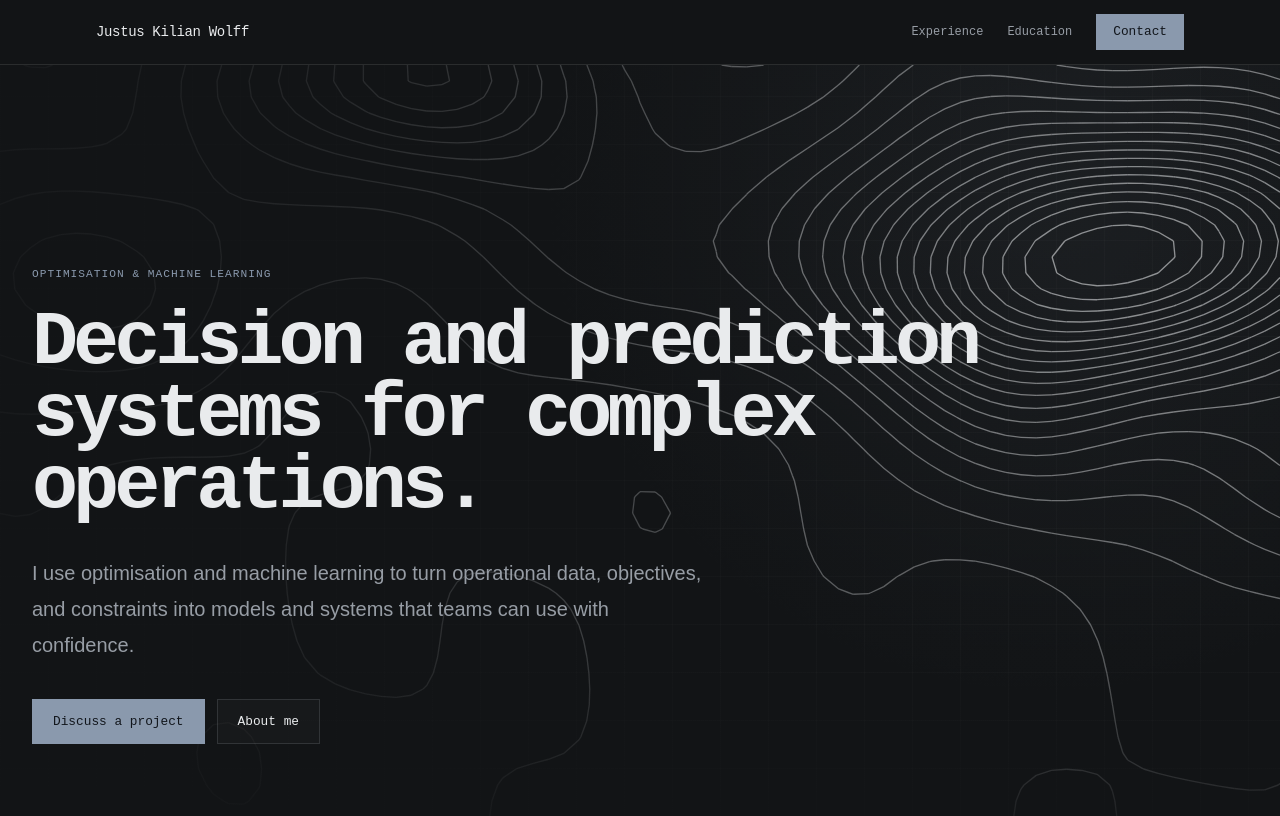
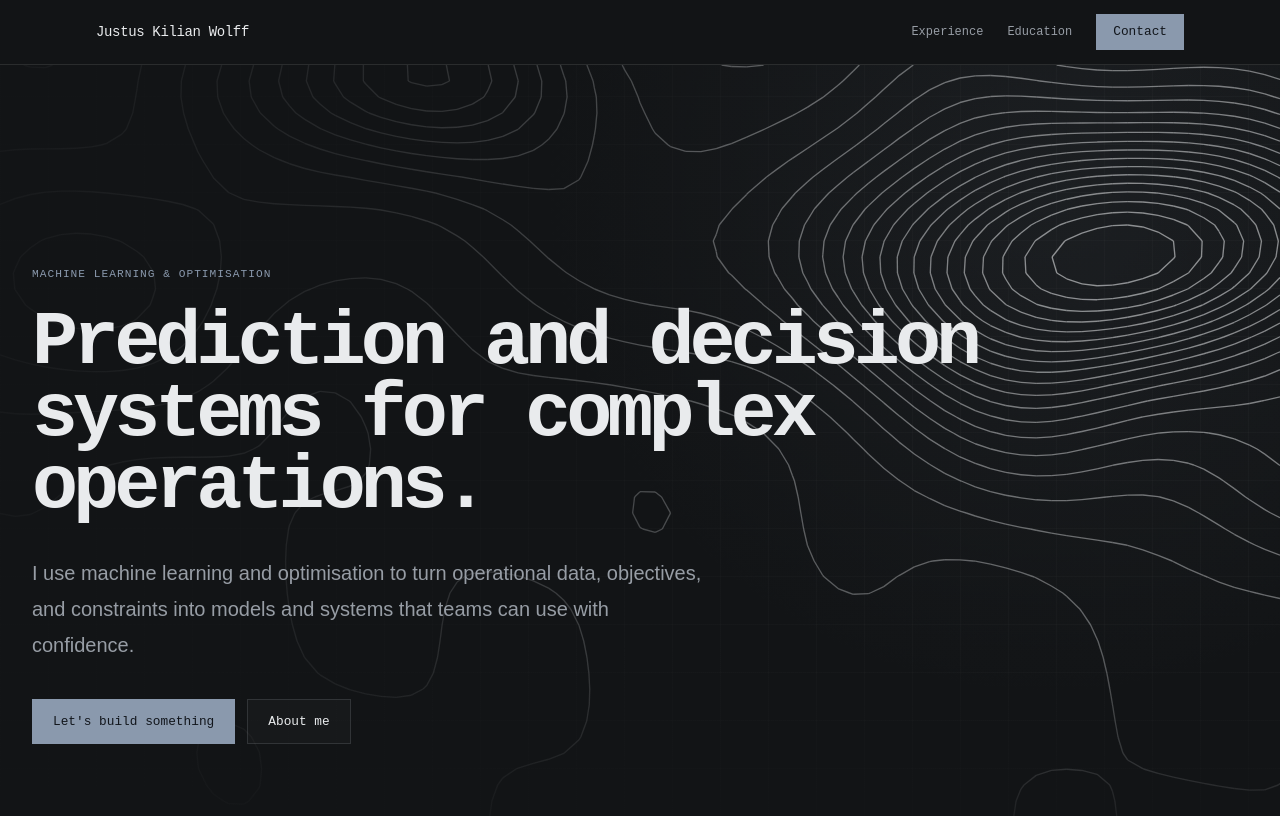
Before and after one commit to justuskilianwolff/personal-portfolio-website, a SvelteKit app: page / in a window 1280 px wide. Shown: the top 816 px of the page. Built offline with nearby package versions, Linux system fonts and the light colour scheme.

Commit message:
Update portfolio messaging and social metadata

```diff
--- a/src/lib/OgCard.svelte
+++ b/src/lib/OgCard.svelte
@@ -20,13 +20,13 @@
 
 	<div class="relative z-10 flex h-full flex-col px-[72px] pt-[68px] pb-[58px]">
 		<p class="text-accent font-mono text-[16px] font-medium tracking-[0.09em] uppercase">
-			Optimisation & machine learning
+			Machine learning & optimisation
 		</p>
 
 		<h1
 			class="mt-[54px] max-w-[690px] font-mono text-[50px] leading-[0.96] font-semibold tracking-[-0.065em]"
 		>
-			Decision and prediction<br />systems for complex<br />operations.
+			Prediction and decision<br />systems for complex<br />operations.
 		</h1>
 
 		<div class="border-border mt-auto flex items-end justify-between border-t pt-[24px]">
--- a/src/routes/+layout.svelte
+++ b/src/routes/+layout.svelte
@@ -5,6 +5,16 @@
 
 	let { children } = $props();
 </script>
+
+<svelte:head>
+	<meta property="og:type" content="website" />
+	<meta property="og:image" content="https://justuskilianwolff.com/og-image.png" />
+	<meta property="og:image:width" content="1200" />
+	<meta property="og:image:height" content="630" />
+	<meta property="og:image:alt" content="Justus Kilian Wolff — Machine learning and optimisation" />
+	<meta name="twitter:card" content="summary_large_image" />
+	<meta name="twitter:image" content="https://justuskilianwolff.com/og-image.png" />
+</svelte:head>
 
 <a
 	href="#main-content"
--- a/src/routes/+page.svelte
+++ b/src/routes/+page.svelte
@@ -52,30 +52,23 @@
 </script>
 
 <svelte:head>
-	<title>Justus Wolff | Optimisation & ML</title>
+	<title>Justus Wolff | Machine Learning & Optimisation</title>
 	<meta
 		name="description"
-		content="Independent optimisation and machine learning engineer building forecasting, planning, scheduling, and decision systems for complex operations."
+		content="Independent machine-learning and optimisation engineer building forecasting, planning, scheduling, and operational decision systems."
 	/>
 	<link rel="canonical" href="https://justuskilianwolff.com/" />
-	<meta property="og:type" content="website" />
-	<meta property="og:title" content="Decision and prediction systems for complex operations" />
+	<meta property="og:title" content="Prediction and decision systems for complex operations" />
 	<meta
 		property="og:description"
-		content="Optimisation and machine learning for forecasting, planning, and operational decision-making."
+		content="Machine learning and optimisation for forecasting, planning, and operational decision-making."
 	/>
 	<meta property="og:url" content="https://justuskilianwolff.com/" />
-	<meta property="og:image" content="https://justuskilianwolff.com/og-image.png" />
-	<meta property="og:image:width" content="1200" />
-	<meta property="og:image:height" content="630" />
-	<meta property="og:image:alt" content="Justus Kilian Wolff — Optimisation and machine learning" />
-	<meta name="twitter:card" content="summary_large_image" />
-	<meta name="twitter:title" content="Decision and prediction systems for complex operations" />
+	<meta name="twitter:title" content="Prediction and decision systems for complex operations" />
 	<meta
 		name="twitter:description"
-		content="Optimisation and machine learning for forecasting, planning, and operational decision-making."
+		content="Machine learning and optimisation for forecasting, planning, and operational decision-making."
 	/>
-	<meta name="twitter:image" content="https://justuskilianwolff.com/og-image.png" />
 </svelte:head>
 
 <!-- Hero -->
@@ -101,14 +94,14 @@
 		class="relative z-10 mx-auto flex min-h-svh max-w-[90rem] flex-col justify-center px-5 py-16 sm:px-8 sm:py-20 lg:py-24"
 	>
 		<div class="max-w-full translate-y-[5vh]">
-			<p class="eyebrow">Optimisation & machine learning</p>
+			<p class="eyebrow">Machine learning & optimisation</p>
 			<h1
 				class="mt-6 max-w-full font-mono text-[clamp(3rem,6vw,5.55rem)] leading-[0.94] font-semibold tracking-[-0.065em]"
 			>
-				Decision and prediction systems for complex operations.
+				Prediction and decision systems for complex operations.
 			</h1>
 			<p class="text-muted mt-8 max-w-2xl text-lg leading-8 sm:text-xl sm:leading-9">
-				I use optimisation and machine learning to turn operational data, objectives, and
+				I use machine learning and optimisation to turn operational data, objectives, and
 				constraints into models and systems that teams can use with confidence.
 			</p>
 			<div class="mt-9 flex flex-wrap gap-3">
@@ -116,7 +109,7 @@
 					class="button-primary px-5 py-3"
 					href="mailto:hi@justuskilianwolff.com?subject=Project%20enquiry"
 				>
-					Discuss a project
+					Let's build something
 				</a>
 				<a class="button-secondary px-5 py-3" href="#profile">About me</a>
 			</div>
@@ -250,10 +243,10 @@
 				</p>
 			</div>
 			<div class="mt-10 lg:mt-0">
-				<h2 class="section-heading">Have a prediction or decision system worth improving?</h2>
+				<h2 class="section-heading">Have a prediction or decision system worth building?</h2>
 				<p class="text-muted mt-6 max-w-2xl text-lg leading-8">
 					Tell me what you are trying to forecast, plan, or improve. You do not need to know whether
-					machine learning or optimisation is the right approach, because we’ll figure it out
+					machine learning or optimisation is the right approach, because we'll figure it out
 					together :)
 				</p>
 				<a
--- a/src/routes/education/+page.svelte
+++ b/src/routes/education/+page.svelte
@@ -15,19 +15,12 @@
 		property="og:description"
 		content="Academic background in operational research, data science, industrial engineering, statistics, and machine learning."
 	/>
-	<meta property="og:type" content="website" />
 	<meta property="og:url" content="https://justuskilianwolff.com/education" />
-	<meta property="og:image" content="https://justuskilianwolff.com/og-image.png" />
-	<meta property="og:image:width" content="1200" />
-	<meta property="og:image:height" content="630" />
-	<meta property="og:image:alt" content="Justus Kilian Wolff — Optimisation and machine learning" />
-	<meta name="twitter:card" content="summary_large_image" />
 	<meta name="twitter:title" content="Education | Justus Kilian Wolff" />
 	<meta
 		name="twitter:description"
 		content="Academic background in operational research, data science, industrial engineering, statistics, and machine learning."
 	/>
-	<meta name="twitter:image" content="https://justuskilianwolff.com/og-image.png" />
 </svelte:head>
 
 <div class="mx-auto max-w-5xl px-5 py-20 sm:px-8 sm:py-28">
--- a/src/routes/experience/+page.svelte
+++ b/src/routes/experience/+page.svelte
@@ -23,19 +23,12 @@
 		property="og:description"
 		content="Professional experience, operations research, publications, ventures, and independent projects."
 	/>
-	<meta property="og:type" content="website" />
 	<meta property="og:url" content="https://justuskilianwolff.com/experience" />
-	<meta property="og:image" content="https://justuskilianwolff.com/og-image.png" />
-	<meta property="og:image:width" content="1200" />
-	<meta property="og:image:height" content="630" />
-	<meta property="og:image:alt" content="Justus Kilian Wolff — Optimisation and machine learning" />
-	<meta name="twitter:card" content="summary_large_image" />
 	<meta name="twitter:title" content="Experience | Justus Kilian Wolff" />
 	<meta
 		name="twitter:description"
 		content="Professional experience, operations research, publications, ventures, and independent projects."
 	/>
-	<meta name="twitter:image" content="https://justuskilianwolff.com/og-image.png" />
 </svelte:head>
 
 <div class="mx-auto max-w-5xl px-5 py-20 sm:px-8 sm:py-28">
--- a/src/routes/impressum/+page.svelte
+++ b/src/routes/impressum/+page.svelte
@@ -2,24 +2,17 @@
 	<title>Impressum & Datenschutz | Justus Kilian Wolff</title>
 	<meta name="description" content="Impressum und Datenschutzerklärung von Justus Kilian Wolff." />
 	<link rel="canonical" href="https://justuskilianwolff.com/impressum" />
-	<meta property="og:type" content="website" />
 	<meta property="og:title" content="Impressum & Datenschutz | Justus Kilian Wolff" />
 	<meta
 		property="og:description"
 		content="Impressum und Datenschutzerklärung von Justus Kilian Wolff."
 	/>
 	<meta property="og:url" content="https://justuskilianwolff.com/impressum" />
-	<meta property="og:image" content="https://justuskilianwolff.com/og-image.png" />
-	<meta property="og:image:width" content="1200" />
-	<meta property="og:image:height" content="630" />
-	<meta property="og:image:alt" content="Justus Kilian Wolff — Optimisation and machine learning" />
-	<meta name="twitter:card" content="summary_large_image" />
 	<meta name="twitter:title" content="Impressum & Datenschutz | Justus Kilian Wolff" />
 	<meta
 		name="twitter:description"
 		content="Impressum und Datenschutzerklärung von Justus Kilian Wolff."
 	/>
-	<meta name="twitter:image" content="https://justuskilianwolff.com/og-image.png" />
 </svelte:head>
 
 <div class="mx-auto max-w-5xl px-5 py-20 sm:px-8 sm:py-28">
```
Also changed, not shown: static/og-image.png.
